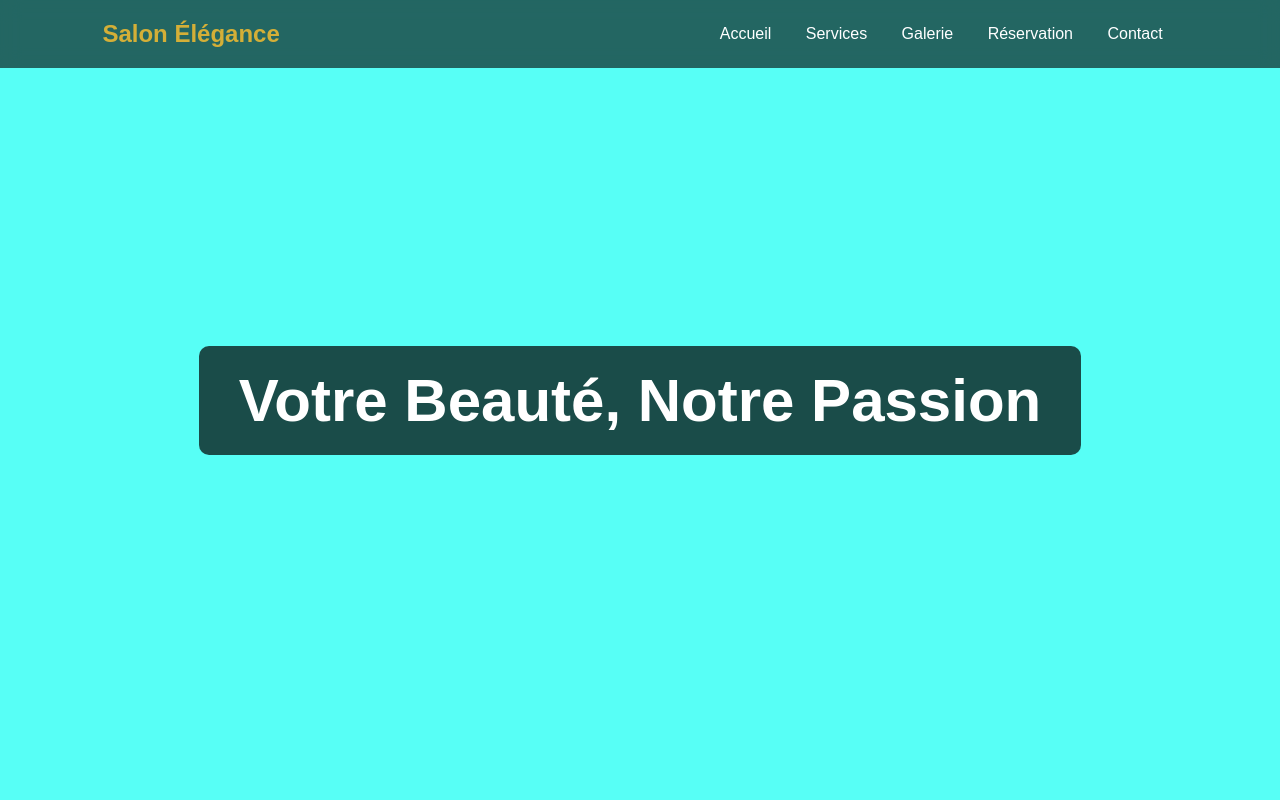
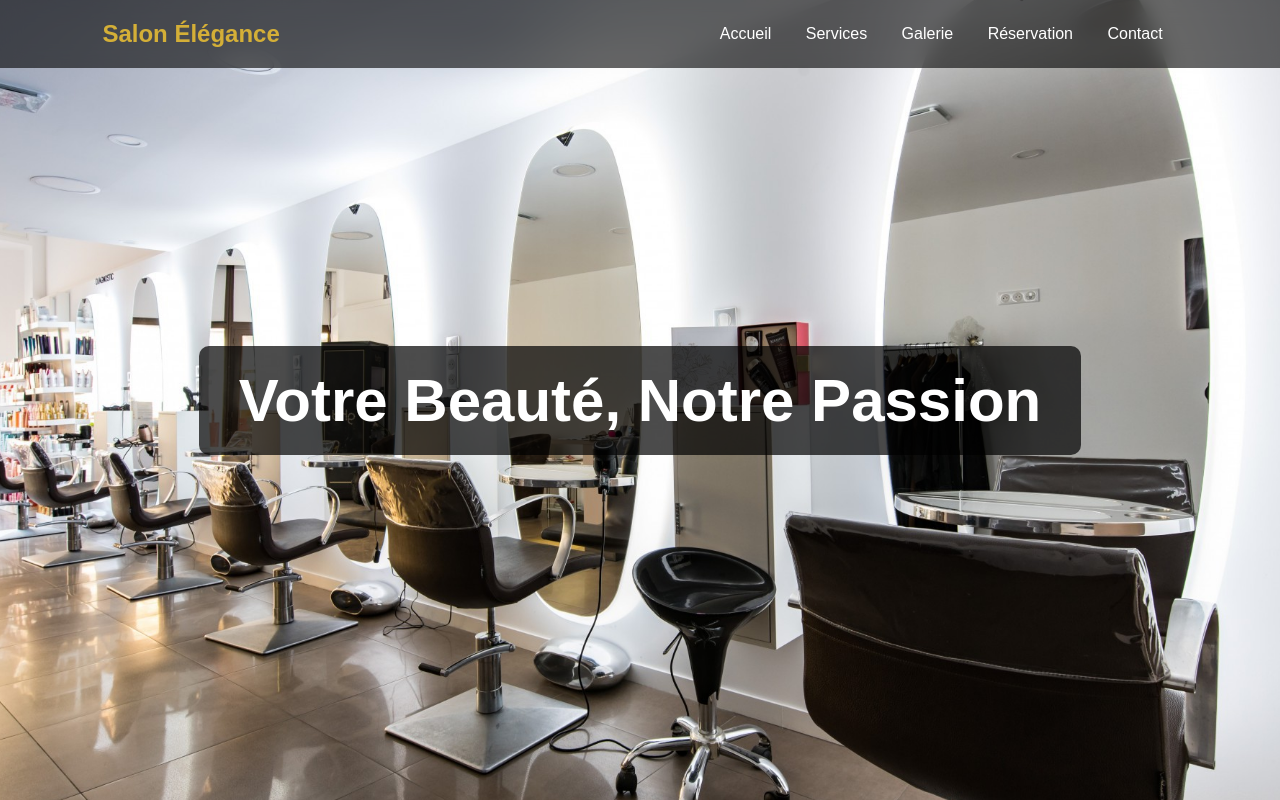
Before and after one commit to clarissefukiau943-a11y/Salon, a plain HTML site: page index.html in a window 1280 px wide. Shown: the top 800 px of the page. Drawn offline with Linux system fonts and the light colour scheme.

Commit message:
Update style.css

```diff
--- a/style.css
+++ b/style.css
@@ -9,7 +9,7 @@ body{
    background-color: rgba(0, 255, 242, 0.658);
     color:white;
     overflow-x:hidden;
-    background-image: url("images/salon-de-coiffure-homme.jpg");
+    background-image: url("salon-de-coiffure-homme.jpg");
 }
 
 /* Header */
@@ -45,7 +45,7 @@ nav a:hover{
 /* Hero */
 .hero{
     height:100vh;
-    background:url("images/salon-de-coiffure-luxueux-a-montpellier.jpg") center/cover;
+    background:url("salon-de-coiffure-luxueux-a-montpellier.jpg") center/cover;
     display:flex;
     justify-content:center;
     align-items:center;
@@ -136,4 +136,5 @@ form input, select{
     header{
         flex-direction:column;
     }
+
 }
```
